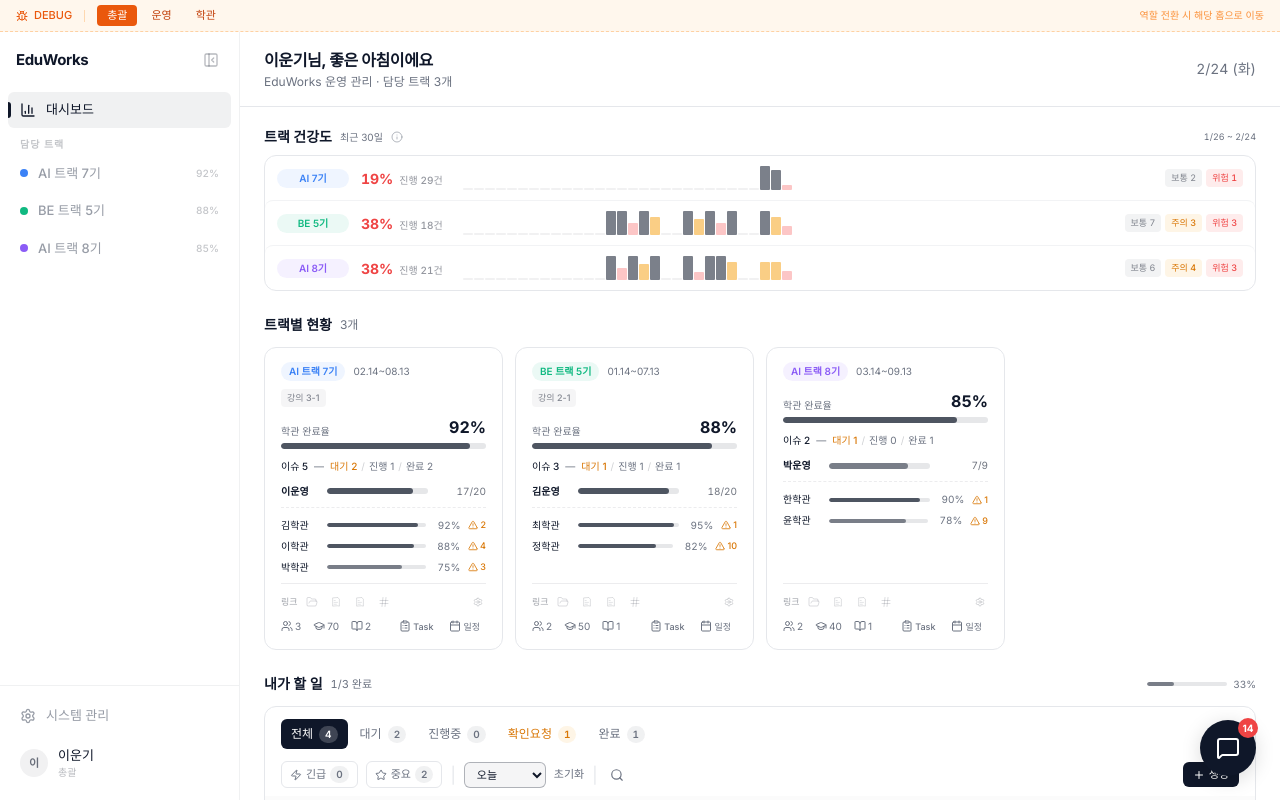
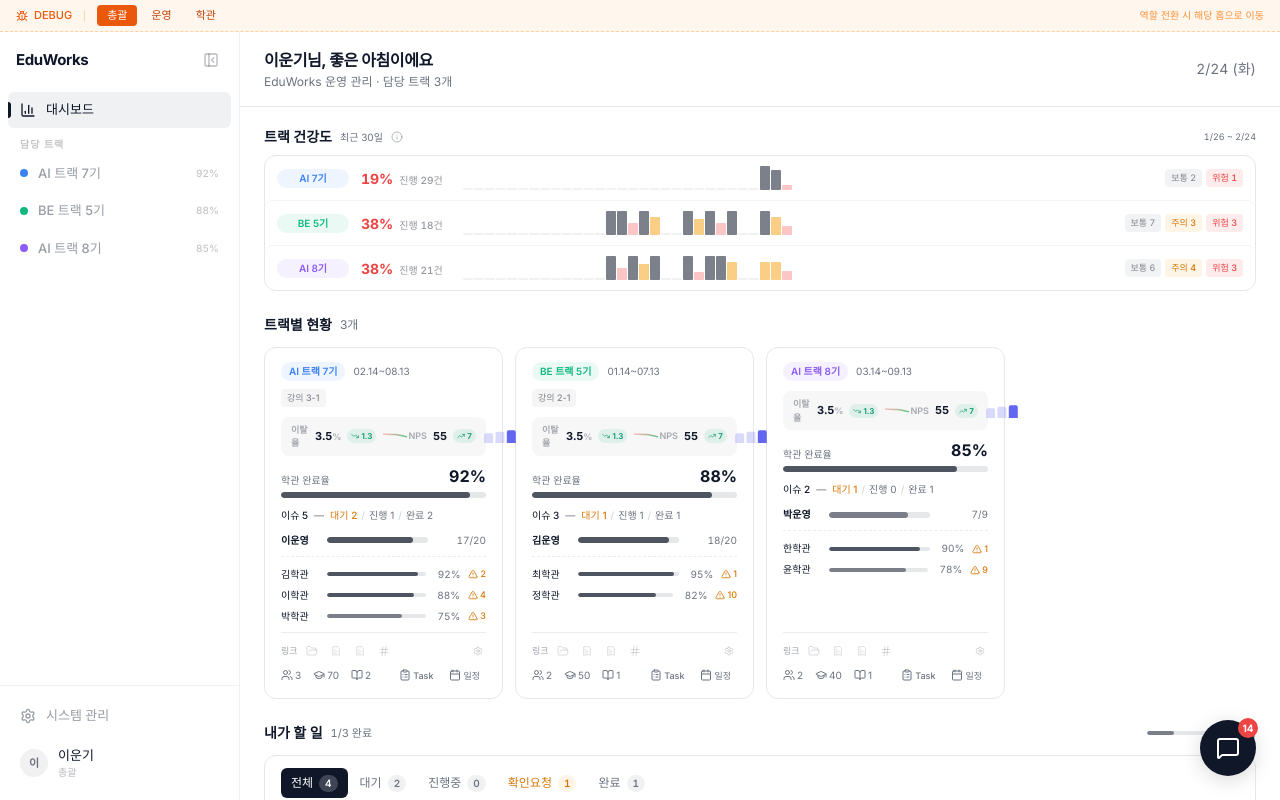
Before and after one commit to bearjun05/track-dashboard, a Next.js app: page /managers/mgr1 in a window 1280 px wide. Built offline with nearby package versions, Linux system fonts and the light colour scheme.

Commit message:
feat: 트랙별 현황카드에 이탈율/NPS 지표 추가
학관 완료율 위에 헤더와 동일한 스타일의 컴팩트 MetricsBoxCard 배치

Made-with: Cursor

```diff
--- a/components/manager/track-stats-section.tsx
+++ b/components/manager/track-stats-section.tsx
@@ -17,6 +17,7 @@ import { Popover, PopoverContent, PopoverTrigger } from '@/components/ui/popover
 import { Input } from '@/components/ui/input'
 import { Label } from '@/components/ui/label'
 import { TODAY_STR } from '@/lib/date-constants'
+import { MetricsBoxCard } from '@/components/ui/mini-charts'
 
 function NotionIcon({ className }: { className?: string }) {
   return (
@@ -117,6 +118,11 @@ function TrackStatCard({
           )}
         </div>
       )}
+
+      {/* 이탈율 · NPS */}
+      <div className="mt-2.5">
+        <MetricsBoxCard />
+      </div>
 
       {/* 학관 업무완료율 */}
       <div className="mt-2">
--- a/components/ui/mini-charts.tsx
+++ b/components/ui/mini-charts.tsx
@@ -41,6 +41,53 @@ function TrendBadge({ current, previous, inverted = false }: { current: number;
       <Icon className="h-2 w-2" />
       {Math.abs(diff).toFixed(diff % 1 === 0 ? 0 : 1)}
     </span>
+  )
+}
+
+export function MetricsBoxCard() {
+  const lastDropout = DROPOUT_DATA[DROPOUT_DATA.length - 1]
+  const prevDropout = DROPOUT_DATA[DROPOUT_DATA.length - 2]
+  const lastNps = NPS_DATA[NPS_DATA.length - 1]
+  const prevNps = NPS_DATA[NPS_DATA.length - 2]
+
+  return (
+    <div className="flex items-center justify-between rounded-lg bg-foreground/[0.03] px-2.5 py-1.5">
+      <div className="flex items-center gap-1.5">
+        <span className="text-[9px] font-semibold text-foreground/35">이탈율</span>
+        <span className="text-[11px] font-bold tabular-nums leading-none text-foreground">{lastDropout.rate}<span className="text-[9px] text-foreground/30">%</span></span>
+        <TrendBadge current={lastDropout.rate} previous={prevDropout.rate} inverted />
+        <div className="h-[16px] w-[36px]">
+          <ResponsiveContainer width="100%" height="100%">
+            <LineChart data={DROPOUT_DATA} margin={{ top: 1, right: 1, left: 1, bottom: 1 }}>
+              <defs>
+                <linearGradient id="dropoutGradCard" x1="0" y1="0" x2="1" y2="0">
+                  <stop offset="0%" stopColor="rgb(239 68 68)" stopOpacity={0.3} />
+                  <stop offset="100%" stopColor="rgb(34 197 94)" stopOpacity={0.8} />
+                </linearGradient>
+              </defs>
+              <Line type="monotone" dataKey="rate" stroke="url(#dropoutGradCard)" strokeWidth={1.5} dot={false} />
+            </LineChart>
+          </ResponsiveContainer>
+        </div>
+      </div>
+      <div className="h-3 w-px bg-foreground/[0.08]" />
+      <div className="flex items-center gap-1.5">
+        <span className="text-[9px] font-semibold text-foreground/35">NPS</span>
+        <span className="text-[11px] font-bold tabular-nums leading-none text-foreground">{lastNps.score}</span>
+        <TrendBadge current={lastNps.score} previous={prevNps.score} />
+        <div className="h-[16px] w-[36px]">
+          <ResponsiveContainer width="100%" height="100%">
+            <BarChart data={NPS_DATA} margin={{ top: 1, right: 1, left: 1, bottom: 1 }}>
+              <Bar dataKey="score" radius={[2, 2, 0, 0]}>
+                {NPS_DATA.map((_, index) => (
+                  <Cell key={index} fill={index === NPS_DATA.length - 1 ? 'rgb(99 102 241)' : 'rgba(99, 102, 241, 0.25)'} />
+                ))}
+              </Bar>
+            </BarChart>
+          </ResponsiveContainer>
+        </div>
+      </div>
+    </div>
   )
 }
 
```
